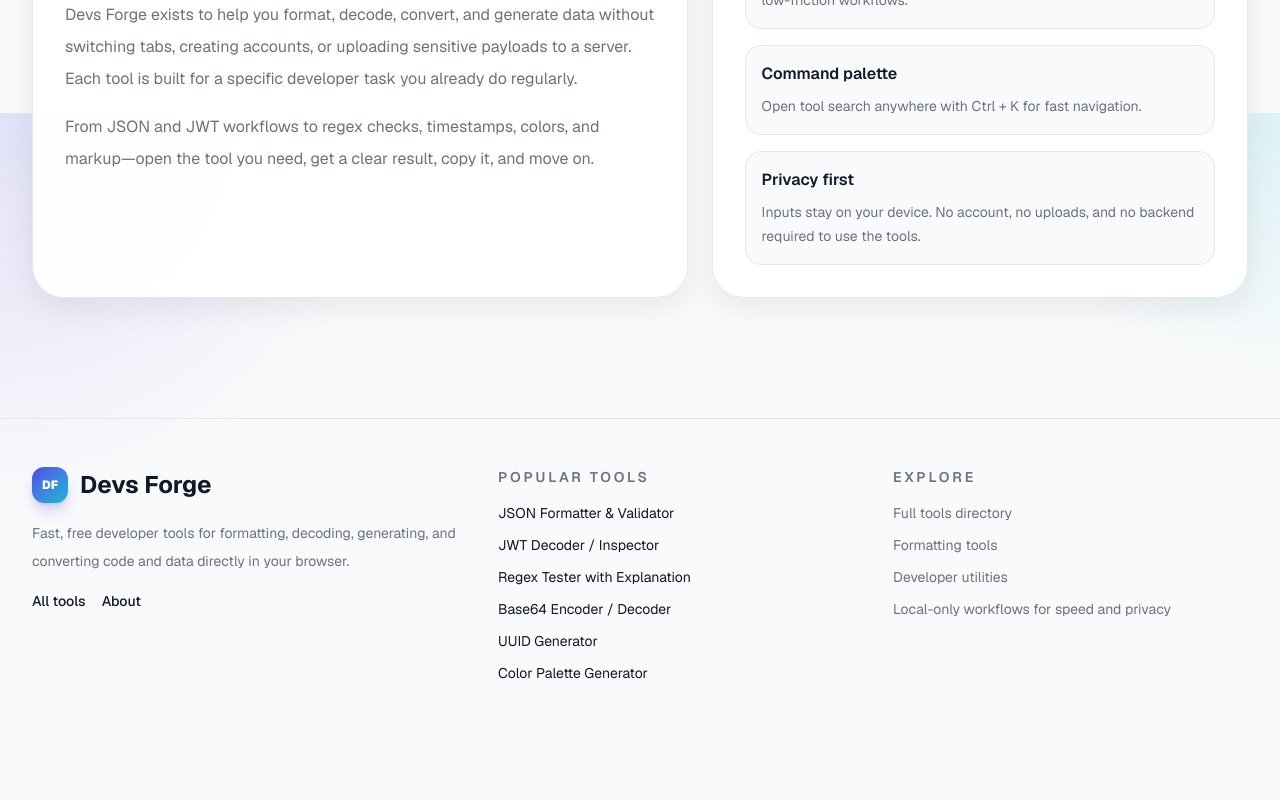
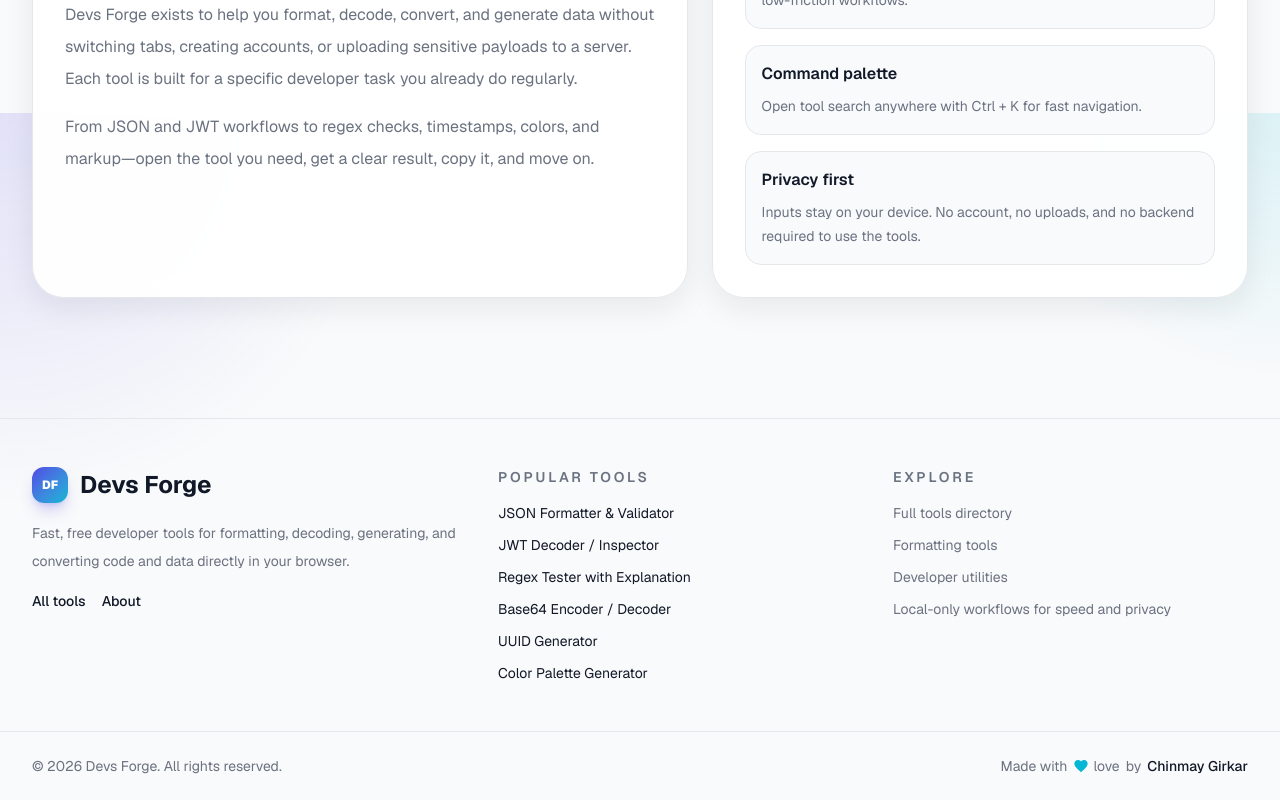
Before and after one commit to chinmaygirkar786/devs-forge, a Next.js app: page / in a window 1280 px wide. Shown: the part 3087-3887 px from the top of the page. Before the commit the page ends 3818 px from the top, so only its background shows below. Built offline with nearby package versions, Linux system fonts and the light colour scheme; no server answers.

Commit message:
Add heart icon and footer updates to enhance site branding and user engagement. Include copyright notice and attribution for site creator.

```diff
--- a/src/components/Footer.tsx
+++ b/src/components/Footer.tsx
@@ -1,6 +1,19 @@
 import Link from "next/link";
 
 import { SiteLogo } from "@/components/SiteLogo";
+
+function HeartIcon() {
+  return (
+    <svg
+      aria-hidden
+      viewBox="0 0 24 24"
+      className="h-4 w-4 shrink-0 text-accent"
+      fill="currentColor"
+    >
+      <path d="M12 21.35l-1.45-1.32C5.4 15.36 2 12.28 2 8.5 2 5.42 4.42 3 7.5 3c1.74 0 3.41.81 4.5 2.09C13.09 3.81 14.76 3 16.5 3 19.58 3 22 5.42 22 8.5c0 3.78-3.4 6.86-8.55 11.54L12 21.35z" />
+    </svg>
+  );
+}
 import { siteConfig } from "@/lib/site";
 import { tools } from "@/tools";
 
@@ -69,6 +82,23 @@ export function Footer() {
           </ul>
         </div>
       </div>
+
+      <div className="border-t border-border">
+        <div className="mx-auto flex w-full max-w-7xl flex-col gap-2 px-4 py-6 text-sm text-muted-foreground sm:flex-row sm:items-center sm:justify-between sm:px-6 lg:px-8">
+          <p>
+            © {new Date().getFullYear()} {siteConfig.name}. All rights reserved.
+          </p>
+          <p className="inline-flex flex-wrap items-center justify-center gap-1.5 sm:justify-end">
+            Made with
+            <span className="inline-flex items-center gap-1">
+              <HeartIcon />
+              <span>love</span>
+            </span>
+            by{" "}
+            <span className="font-medium text-foreground">Chinmay Girkar</span>
+          </p>
+        </div>
+      </div>
     </footer>
   );
 }
```
